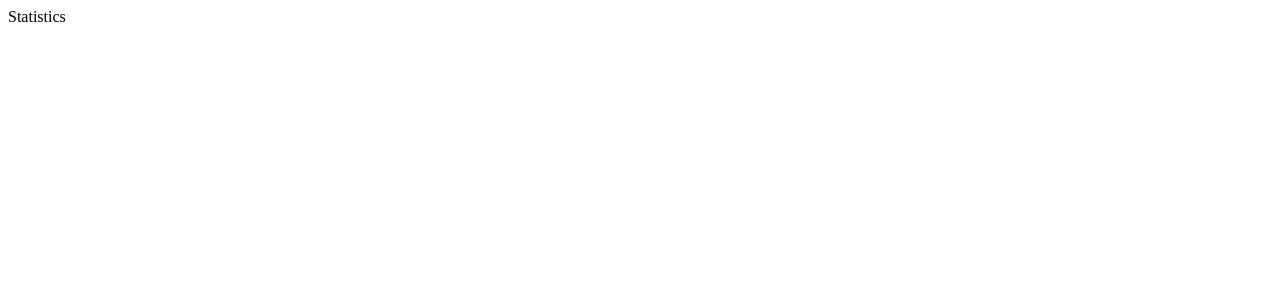
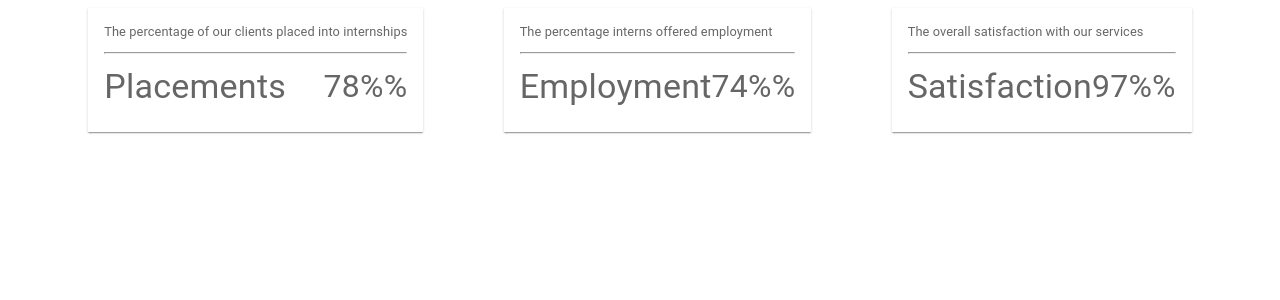
Before and after one commit to Cavein254/internreact, a React (Vite) app in the folder client/: page / in a window 1280 px wide. Shown: the top 300 px of the page. Built offline with nearby package versions, Linux system fonts and the light colour scheme.

Commit message:
Add statistics

```diff
--- /dev/null
+++ b/client/src/components/statistics/StatisticItem.tsx
@@ -0,0 +1,57 @@
+import { Box, CardContent, Typography } from "@mui/material";
+import React from "react";
+
+type ItemProp = {
+  id: number;
+  text: string;
+  title: string;
+  num: string;
+};
+const StatisticItem = ({ item }: { item: ItemProp }) => {
+  return (
+    <Box
+      sx={{
+        boxShadow: 1,
+      }}
+    >
+      <CardContent>
+        <Typography
+          sx={{ fontSize: "0.8rem" }}
+          variant="h4"
+          color="text.secondary"
+          gutterBottom
+        >
+          {item.text}
+        </Typography>
+        <Typography variant="h5" component="div" color="text.secondary">
+          <hr />
+        </Typography>
+        <Box
+          sx={{
+            display: "flex",
+            alignItems: "center",
+            justifyContent: "space-between",
+          }}
+          color="text.secondary"
+        >
+          <Box>
+            <Typography variant="h4">{item.title}</Typography>
+          </Box>
+          <Box>
+            <Typography
+              color="text.secondary"
+              variant="h4"
+              sx={{
+                fontSize: "2rem",
+              }}
+            >
+              {item.num}%
+            </Typography>
+          </Box>
+        </Box>
+      </CardContent>
+    </Box>
+  );
+};
+
+export default StatisticItem;
--- a/client/src/components/statistics/Statistics.tsx
+++ b/client/src/components/statistics/Statistics.tsx
@@ -1,7 +1,45 @@
+import { Box, CardContent, Typography } from "@mui/material";
 import React from "react";
+import StatisticItem from "./StatisticItem";
 
 const Statistics = () => {
-  return <div>Statistics</div>;
+  const numbers = [
+    {
+      id: 1,
+      text: "The percentage of our clients placed into internships",
+      title: "Placements",
+      num: "78%",
+    },
+    {
+      id: 2,
+      text: "The percentage interns offered employment",
+      title: "Employment",
+      num: "74%",
+    },
+    {
+      id: 3,
+      text: "The overall satisfaction with our services",
+      title: "Satisfaction",
+      num: "97%",
+    },
+  ];
+  return (
+    <Box
+      sx={{
+        display: "flex",
+        justifyContent: "space-evenly",
+        alignItems: "center",
+        flexDirection: {
+          xs: "column",
+          md: "row",
+        },
+      }}
+    >
+      {numbers.map((item) => (
+        <StatisticItem key={item.id} item={item} />
+      ))}
+    </Box>
+  );
 };
 
 export default Statistics;
```
